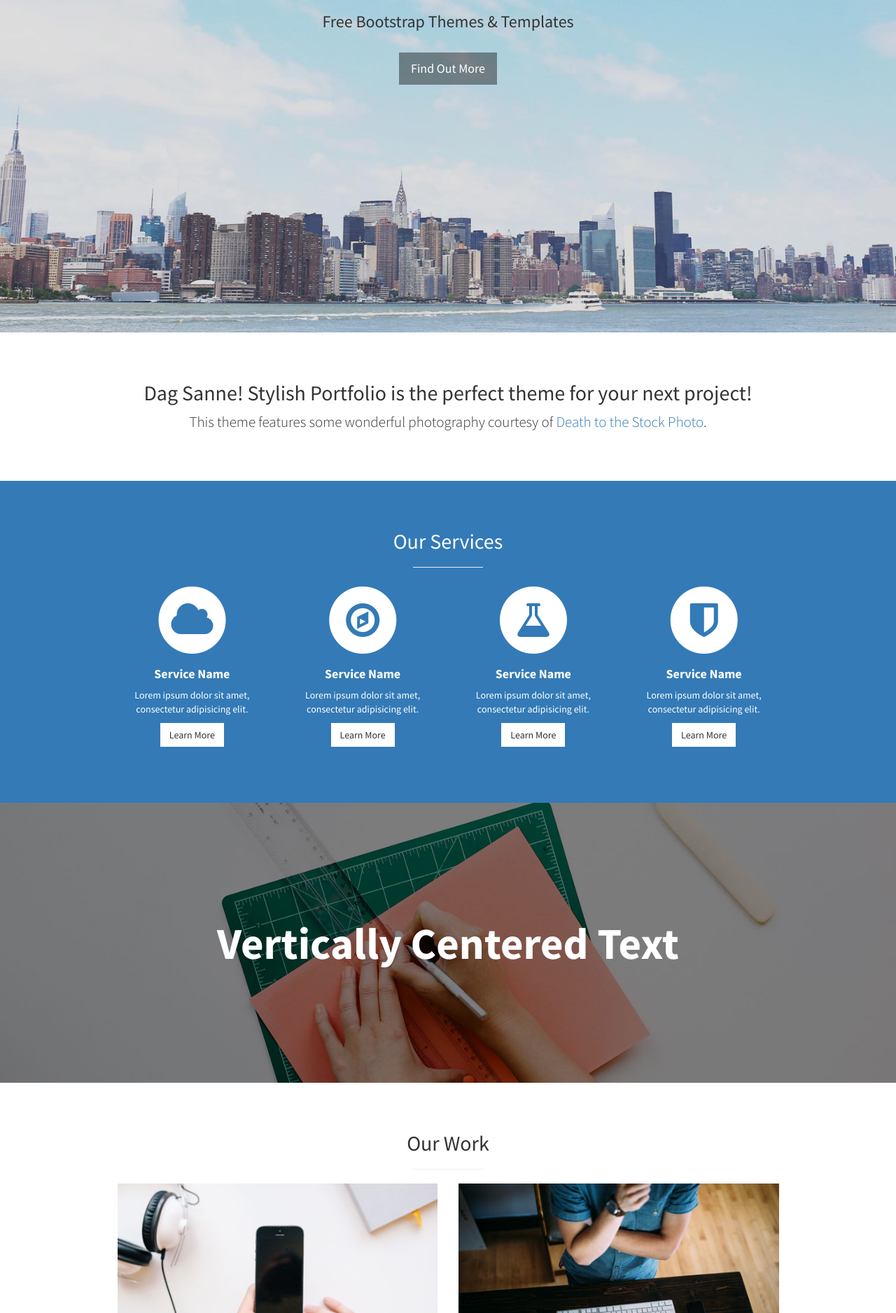
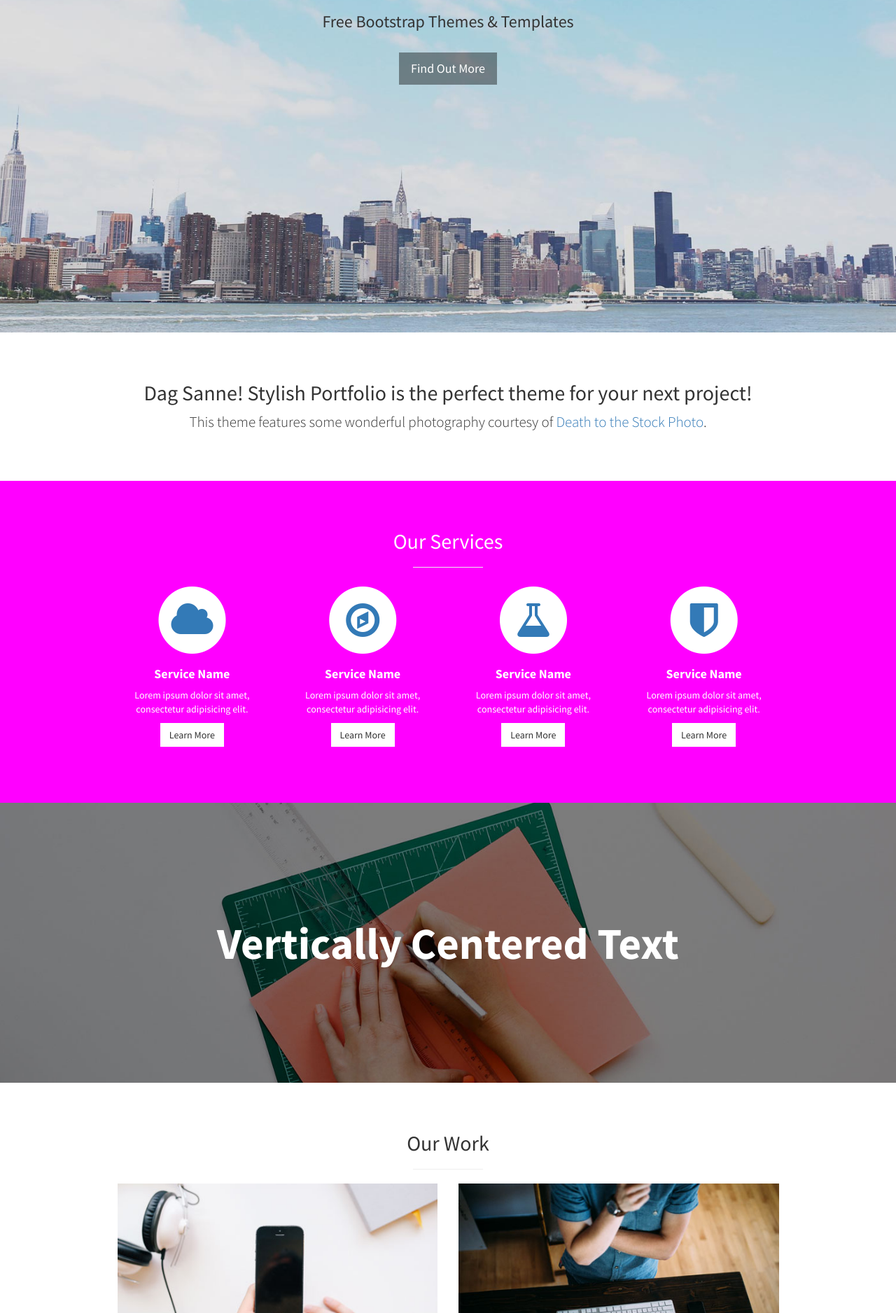
Before and after one commit to TheDioramaProject/TheDioramaProject.github.io, a Jekyll site: the page built from index.html, in a window 1280 px wide. Shown: the part 425-2301 px from the top of the page at 70% size. Built offline with Jekyll 4.4.1, drawn with Linux system fonts in a browser that asks for light colours.

Commit message:
Changed background color

```diff
--- a/_includes/head.html
+++ b/_includes/head.html
@@ -6,7 +6,8 @@
   <meta name="description" content="">
   <meta name="author" content="">
 
-  <title>Stylish Portfolio - Start Bootstrap Theme</title>
+  <title>The Diorama Project</title>
+  <!-- favicon -->
 
   <!-- Bootstrap Core CSS -->
   <link href="css/bootstrap.min.css" rel="stylesheet">
--- a/css/stylish-portfolio.css
+++ b/css/stylish-portfolio.css
@@ -242,3 +242,8 @@ hr.small {
 footer {
     padding: 100px 0;
 }
+
+
+#services  {
+    background-color: #f0f;
+}
```
